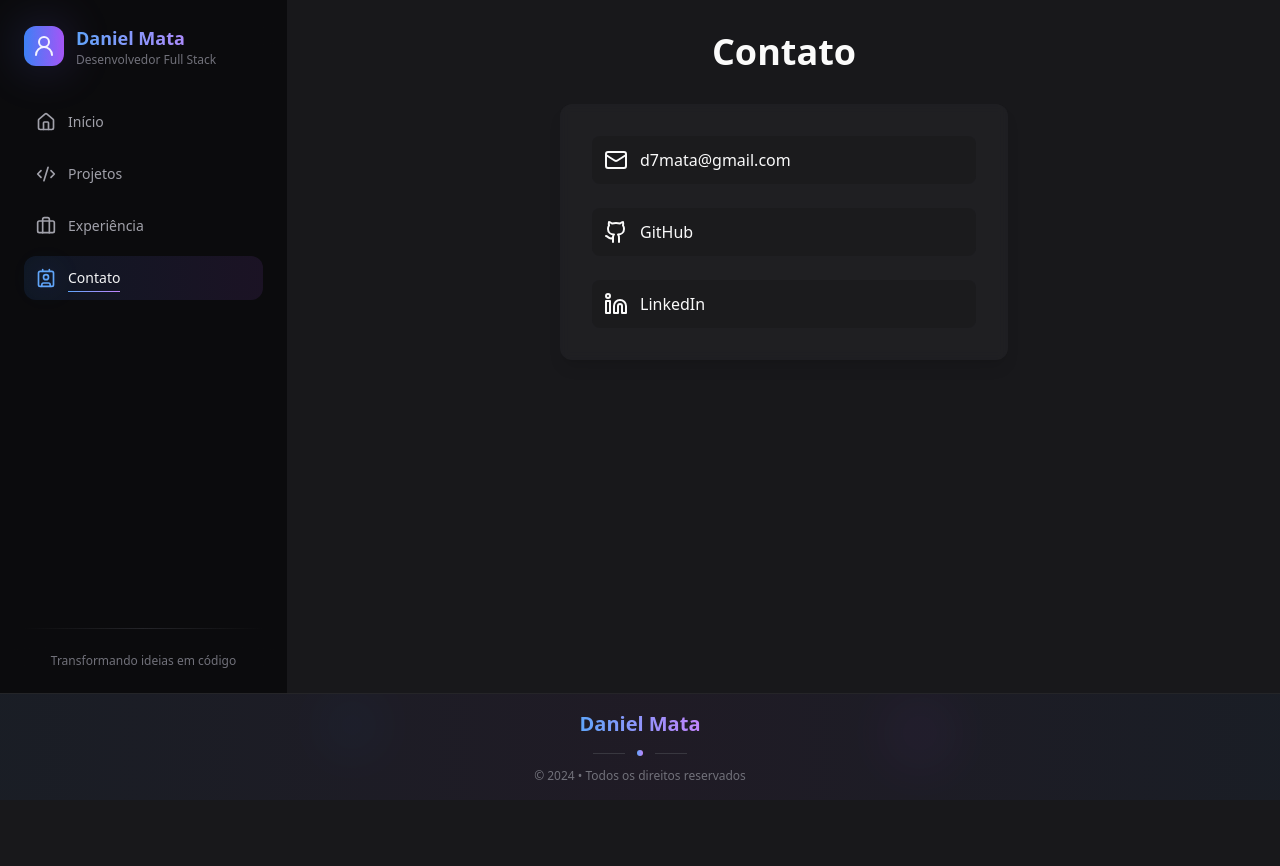
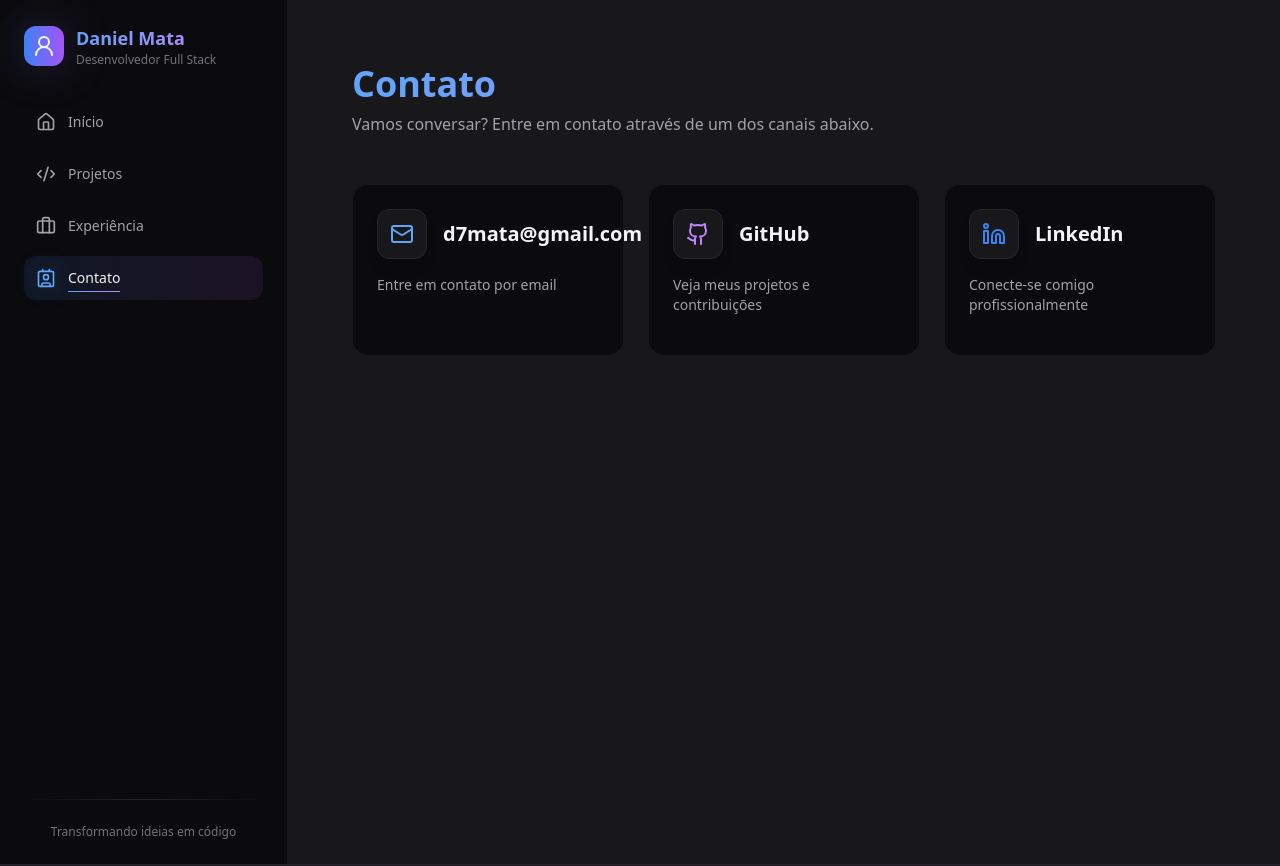
Before and after one commit to danielbmata/portfolio, a Next.js app in the folder portfolio/: page /contato in a window 1280 px wide. Shown: the top 866 px of the page. Before the commit the page ends 800 px from the top, so only its background shows below. Built offline with nearby package versions, Linux system fonts and the light colour scheme.

Commit message:
pagina de contato aperfeiçoada

```diff
--- a/portfolio/src/app/(routes)/contato/page.jsx
+++ b/portfolio/src/app/(routes)/contato/page.jsx
@@ -1,35 +1,46 @@
+"use client"
+
+import { useState } from 'react';
 import { Github, Linkedin, Mail, ExternalLink } from "lucide-react";
 
 export default function Contato() {
+  const [hoveredItem, setHoveredItem] = useState(null);
+
   const contacts = [
     {
       icon: Mail,
       label: "d7mata@gmail.com",
       href: "mailto:d7mata@gmail.com",
-      color: "hover:text-blue-400"
+      color: "text-blue-400",
+      description: "Entre em contato por email"
     },
     {
       icon: Github,
       label: "GitHub",
       href: "https://github.com/danielbmata",
-      color: "hover:text-purple-400"
+      color: "text-purple-400",
+      description: "Veja meus projetos e contribuições"
     },
     {
       icon: Linkedin,
       label: "LinkedIn",
       href: "https://linkedin.com/in/danielbmata",
-      color: "hover:text-blue-500"
+      color: "text-blue-500",
+      description: "Conecte-se comigo profissionalmente"
     }
   ];
 
   return (
-    <div className="animate-fadeIn">
-      <h1 className="font-bold text-3xl sm:text-4xl text-center mb-8">
-        Contato
-      </h1>
+    <div className="min-h-screen p-8 animate-fadeIn">
+      <div className="max-w-4xl mx-auto">
+        <h1 className="text-4xl font-bold mb-2 bg-clip-text text-transparent bg-gradient-to-r from-blue-400 to-purple-400">
+          Contato
+        </h1>
+        <p className="text-zinc-400 mb-12">
+          Vamos conversar? Entre em contato através de um dos canais abaixo.
+        </p>
 
-      <div className="max-w-md mx-auto bg-zinc-800/50 backdrop-blur-sm rounded-xl shadow-lg p-6 sm:p-8">
-        <div className="space-y-6">
+        <div className="grid gap-6 md:grid-cols-2 lg:grid-cols-3">
           {contacts.map((contact, index) => {
             const Icon = contact.icon;
             return (
@@ -38,15 +49,30 @@ export default function Contato() {
                 href={contact.href}
                 target={contact.href.startsWith("mailto") ? undefined : "_blank"}
                 rel={contact.href.startsWith("mailto") ? undefined : "noopener noreferrer"}
-                className={`group flex items-center justify-between p-3 rounded-lg
-                          bg-zinc-900/50 hover:bg-zinc-900
-                          transition-all duration-300 ${contact.color}`}
+                className={`
+                  group relative p-6 rounded-2xl transition-all duration-300
+                  glass-effect hover:border-zinc-700/50
+                  ${hoveredItem === index ? 'scale-105' : 'scale-100'}
+                `}
+                onMouseEnter={() => setHoveredItem(index)}
+                onMouseLeave={() => setHoveredItem(null)}
               >
-                <div className="flex items-center space-x-3">
-                  <Icon className="w-6 h-6" />
-                  <span className="text-sm sm:text-base">{contact.label}</span>
+                <div className="flex items-center space-x-4 mb-4">
+                  <div className={`p-3 rounded-xl bg-zinc-900 border border-zinc-800 shadow-lg ${contact.color}`}>
+                    <Icon className="w-6 h-6" />
+                  </div>
+                  <h3 className="text-xl font-semibold text-zinc-100">
+                    {contact.label}
+                  </h3>
                 </div>
-                <ExternalLink className="w-5 h-5 opacity-0 group-hover:opacity-100 transition-opacity duration-300" />
+
+                <p className="text-zinc-400 text-sm mb-4">
+                  {contact.description}
+                </p>
+
+                <div className="absolute bottom-6 right-6 opacity-0 group-hover:opacity-100 transition-opacity duration-300">
+                  <ExternalLink className={`w-5 h-5 ${contact.color}`} />
+                </div>
               </a>
             );
           })}
```
